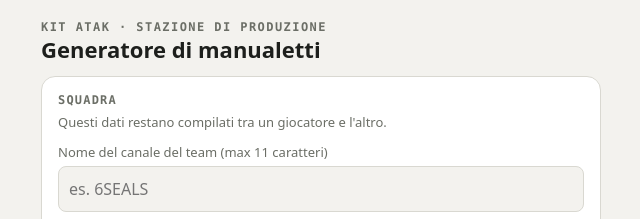
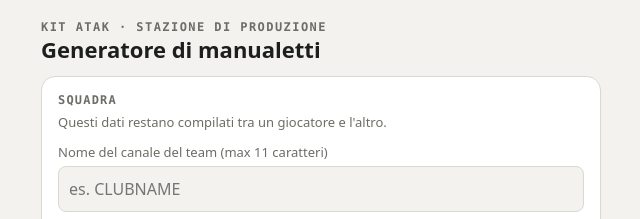
Before and after one commit to Roomster42/OMNIS, a plain HTML site: page manuale.html in a window 1280 px wide. Shown: the top 219 px of the page, 65-705 px from the left. Drawn offline with Linux system fonts and the light colour scheme.

Commit message:
Update placeholder text for team channel input

```diff
--- a/manuale.html
+++ b/manuale.html
@@ -73,7 +73,7 @@
         <h2>Squadra</h2>
         <p class="hint">Questi dati restano compilati tra un giocatore e l'altro.</p>
         <label for="ch">Nome del canale del team (max 11 caratteri)</label>
-        <input id="ch" maxlength="11" placeholder="es. 6SEALS" autocomplete="off">
+        <input id="ch" maxlength="11" placeholder="es. CLUBNAME" autocomplete="off">
         <label for="k">Chiave del canale (base64, la stessa del configuratore)</label>
         <div class="row">
           <input id="k" class="mono" autocomplete="off" spellcheck="false">
```
